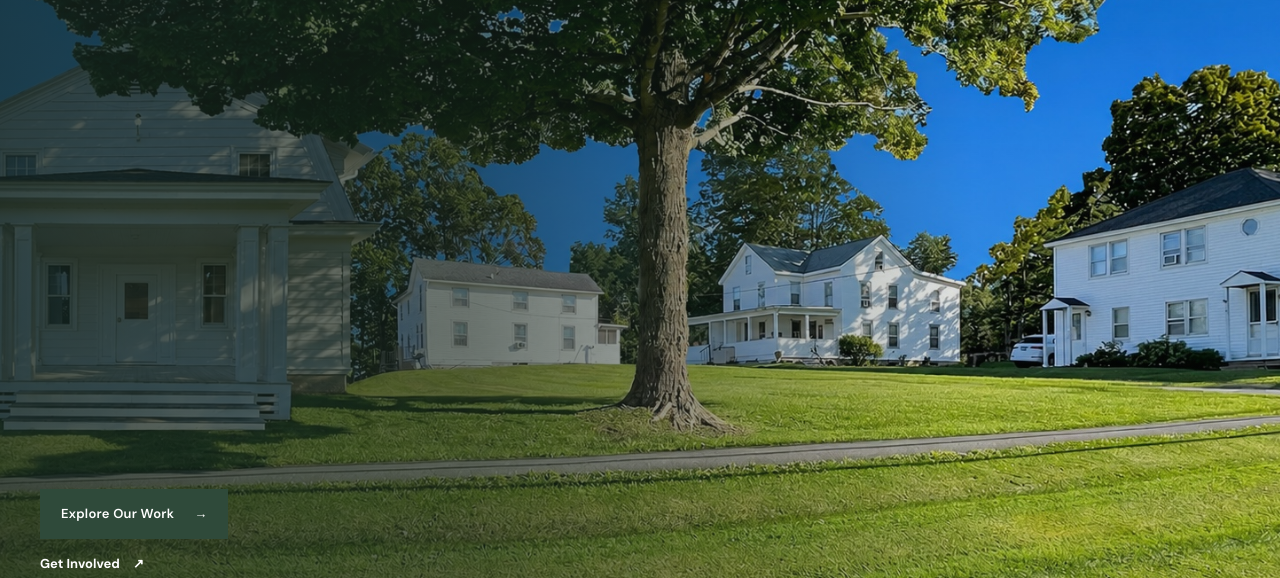
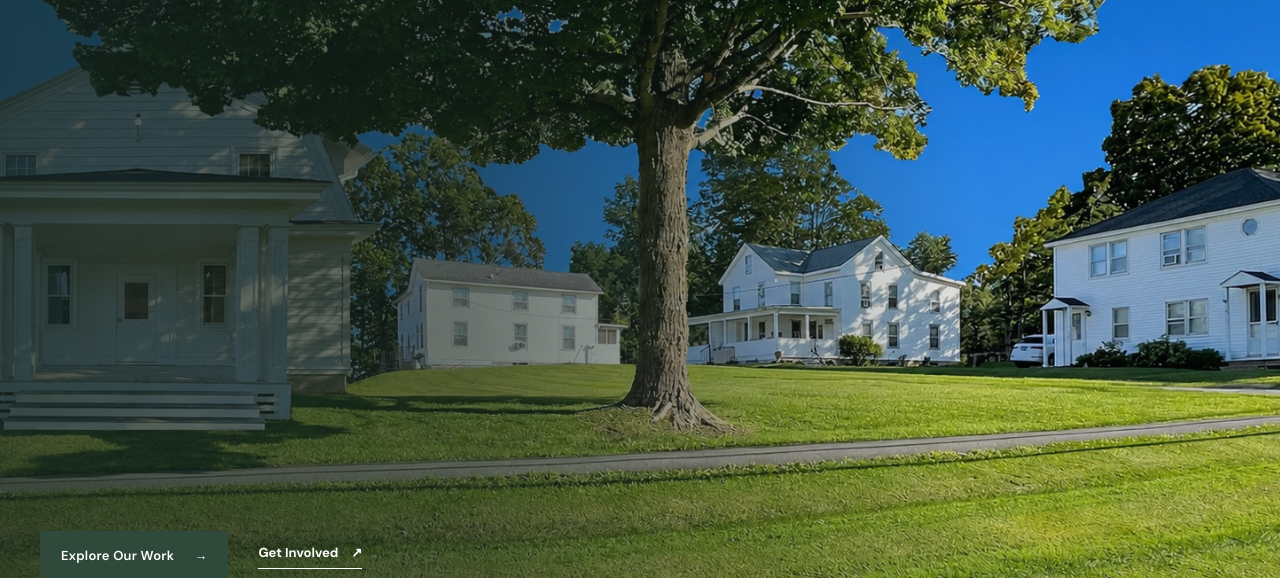
Before and after one commit to tressa-montelli/housing-site-preview-2026, a plain HTML site: page index.html in a window 1280 px wide. Shown: the part 222-800 px from the top of the page. Drawn offline with Linux system fonts and the light colour scheme.

Commit message:
Unstack homepage hero buttons

```diff
--- a/styles.css
+++ b/styles.css
@@ -319,3 +319,7 @@
 .hero-actions{position:absolute;left:max(40px,calc((100vw - 1240px)/2));bottom:clamp(76px,9vh,100px);z-index:2;display:flex;flex-direction:column;align-items:flex-start;gap:14px}
 @media(max-width:900px){.hero-actions{left:40px;bottom:clamp(76px,9vh,96px)}}
 @media(max-width:680px){.hero-actions{left:25px;bottom:72px}}
+
+/* Keep the lower-left hero actions in one row when space allows. */
+.hero-actions{flex-direction:row;align-items:center;gap:30px;flex-wrap:wrap}
+@media(max-width:680px){.hero-actions{gap:16px}.hero-actions .button{padding:12px 14px;gap:10px}}
```
